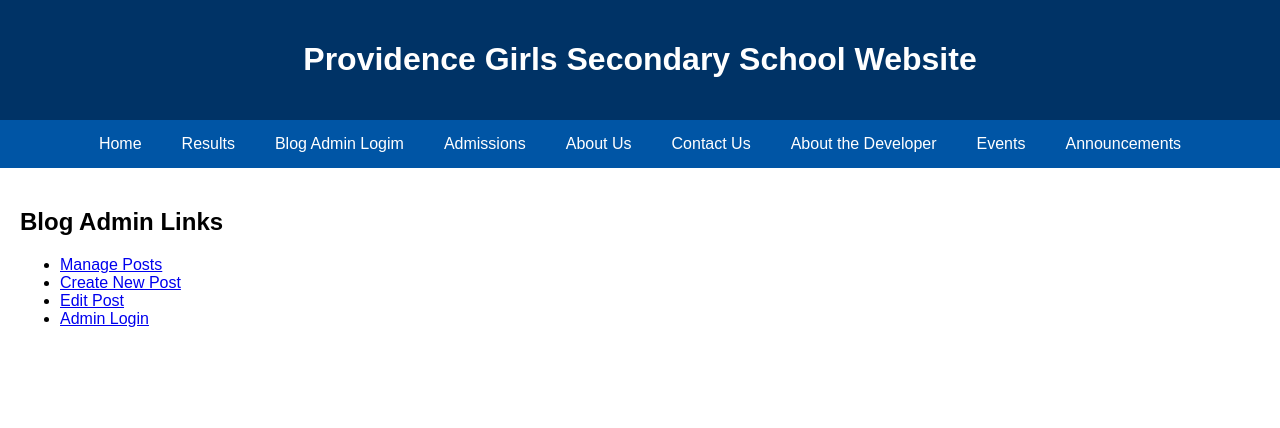
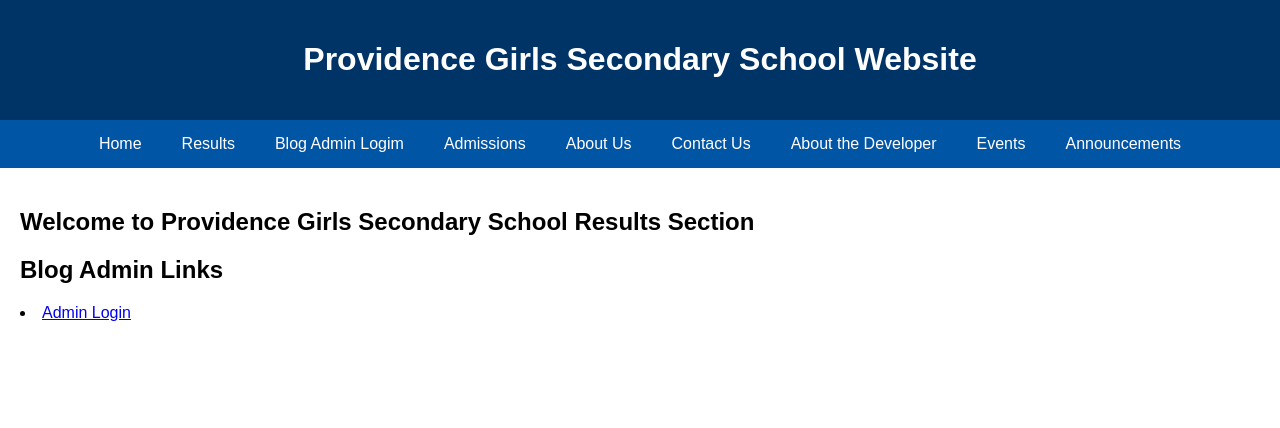
Before and after one commit to harrismauyano/providence_website, a Django app: template main/templates/main/blog.html in a window 1280 px wide. Shown: the top 428 px of the page. Run offline with Django 4.2, Linux system fonts and the light colour scheme; the template is opened without the code that fills it, so the values that code supplies are empty.

Commit message:
Other changes

```diff
--- a/main/templates/main/blog.html
+++ b/main/templates/main/blog.html
@@ -2,11 +2,8 @@
 
 {% block content %}
 
+<h2>Welcome to Providence Girls Secondary School Results Section</h2>
 <h2>Blog Admin Links</h2>
-<ul>
-    <li><a href="{% url 'admin:blog_post_changelist' %}">Manage Posts</a></li>
-    <li><a href="{% url 'admin:blog_post_add' %}">Create New Post</a></li>
-    <li><a href="{% url 'admin:blog_post_change' post.pk %}">Edit Post</a></li>
     <li><a href="{% url 'admin:login' %}">Admin Login</a></li>
 </ul>
 {% endblock %}
```
